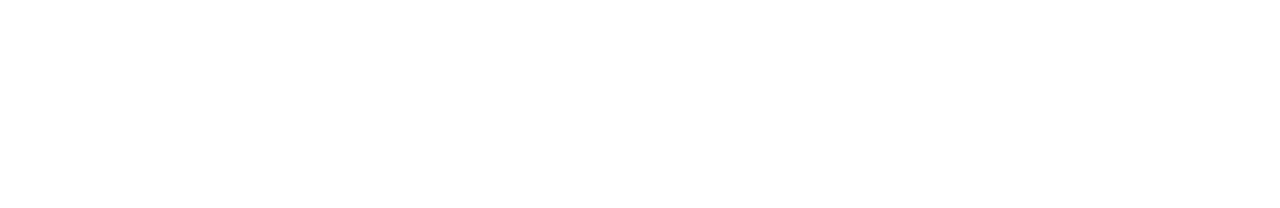
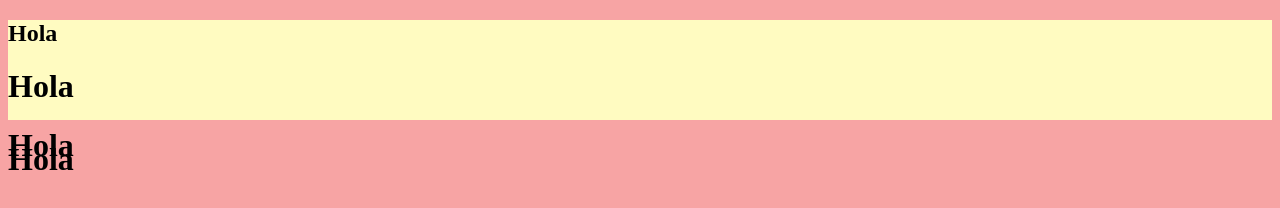
Before and after one commit to TorresAlyson/Pagina-web, a plain HTML site: page index.html in a window 1280 px wide. Drawn offline with Linux system fonts and the light colour scheme.

Commit message:
prueba 2

```diff
--- a/index.html
+++ b/index.html
@@ -5,8 +5,15 @@
     <meta http-equiv="X-UA-Compatible" content="IE=edge">
     <meta name="viewport" content="width=device-width, initial-scale=1.0">
     <title>Historias Interactivas</title>
+    <link rel="stylesheet" href="style.css" type="text/css" media="all">
 </head>
 <body>
+    <header>
+        <section><h1>Hola</h1></section>
+        <div><h1>Hola</h1></div>
+        <h1>Hola</h1>
+    </header>
 
+    <h1>Hola</h1>
 </body>
 </html>
--- /dev/null
+++ b/style.css
@@ -0,0 +1,13 @@
+header {
+    background: #FFFBC1;
+    height: 100px;
+    margin: 0;
+    padding: 0;
+    margin-top: 0;
+
+
+}
+
+body{
+    background-color: #F7A4A4;
+}
```
